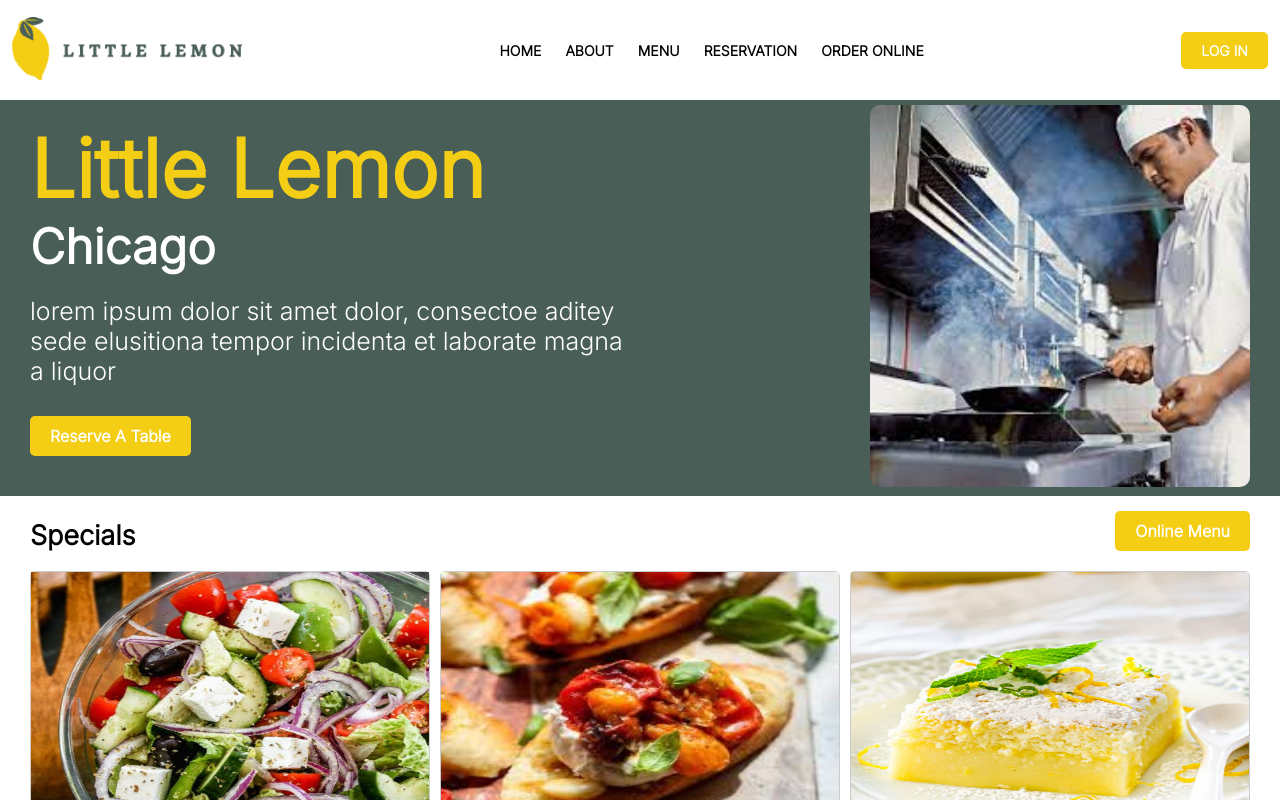
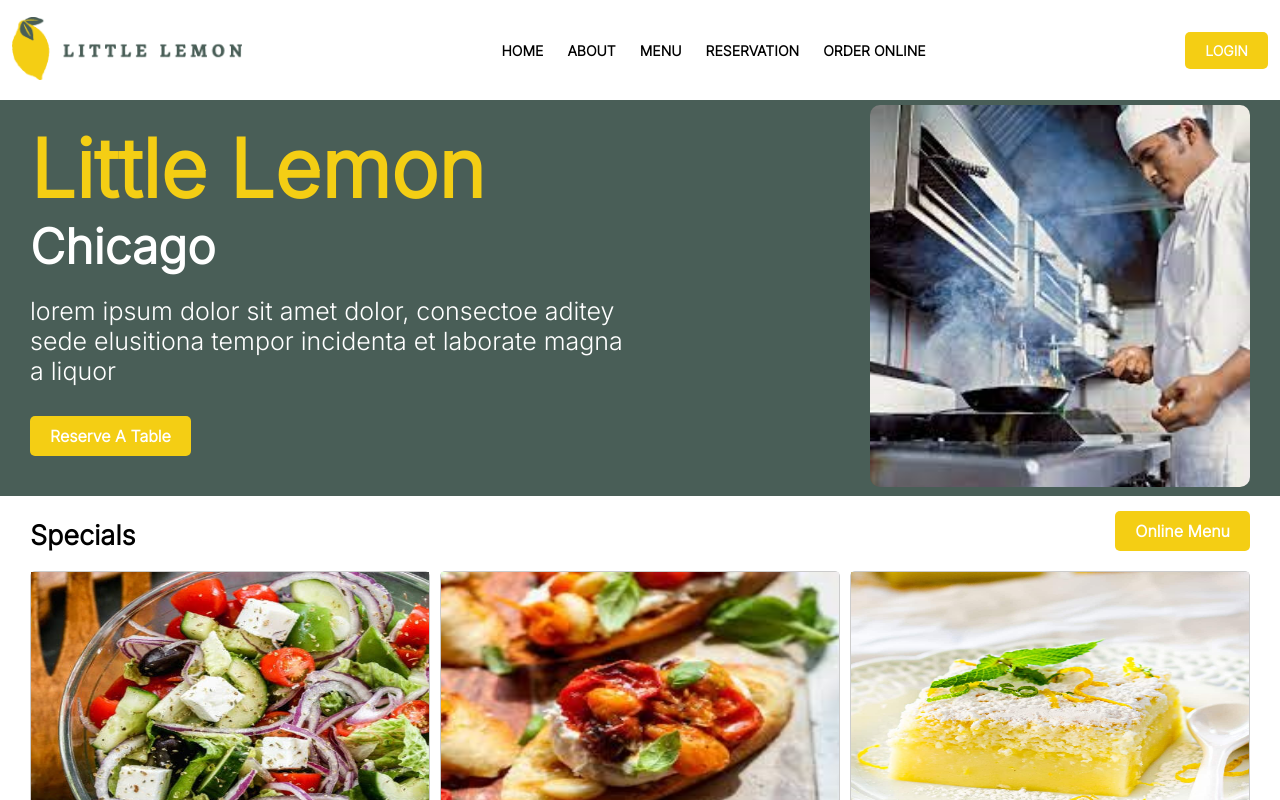
Before and after one commit to Udeme98/Meta-capstone-project, a React (Create React App) app: page / in a window 1280 px wide. Shown: the top 800 px of the page. Built offline with nearby package versions, Linux system fonts and the light colour scheme.

Commit message:
Updated Navbar

```diff
--- a/src/Navbar.js
+++ b/src/Navbar.js
@@ -24,7 +24,7 @@ export default function Navbar() {
         </li>
       </ul>
       <Link to="/login" class="button">
-        Log In
+        Login
       </Link>
     </nav>
   );
```
